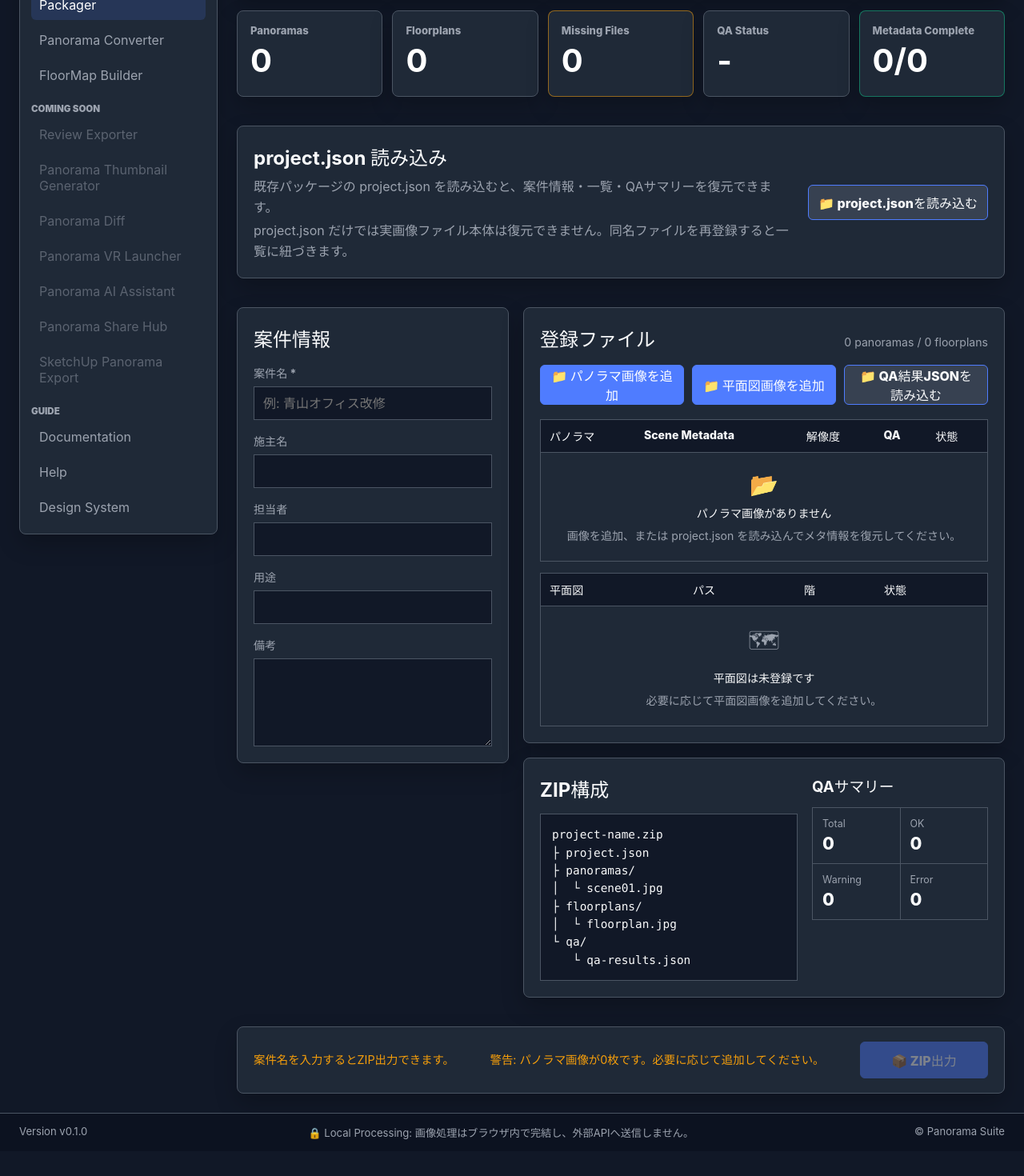
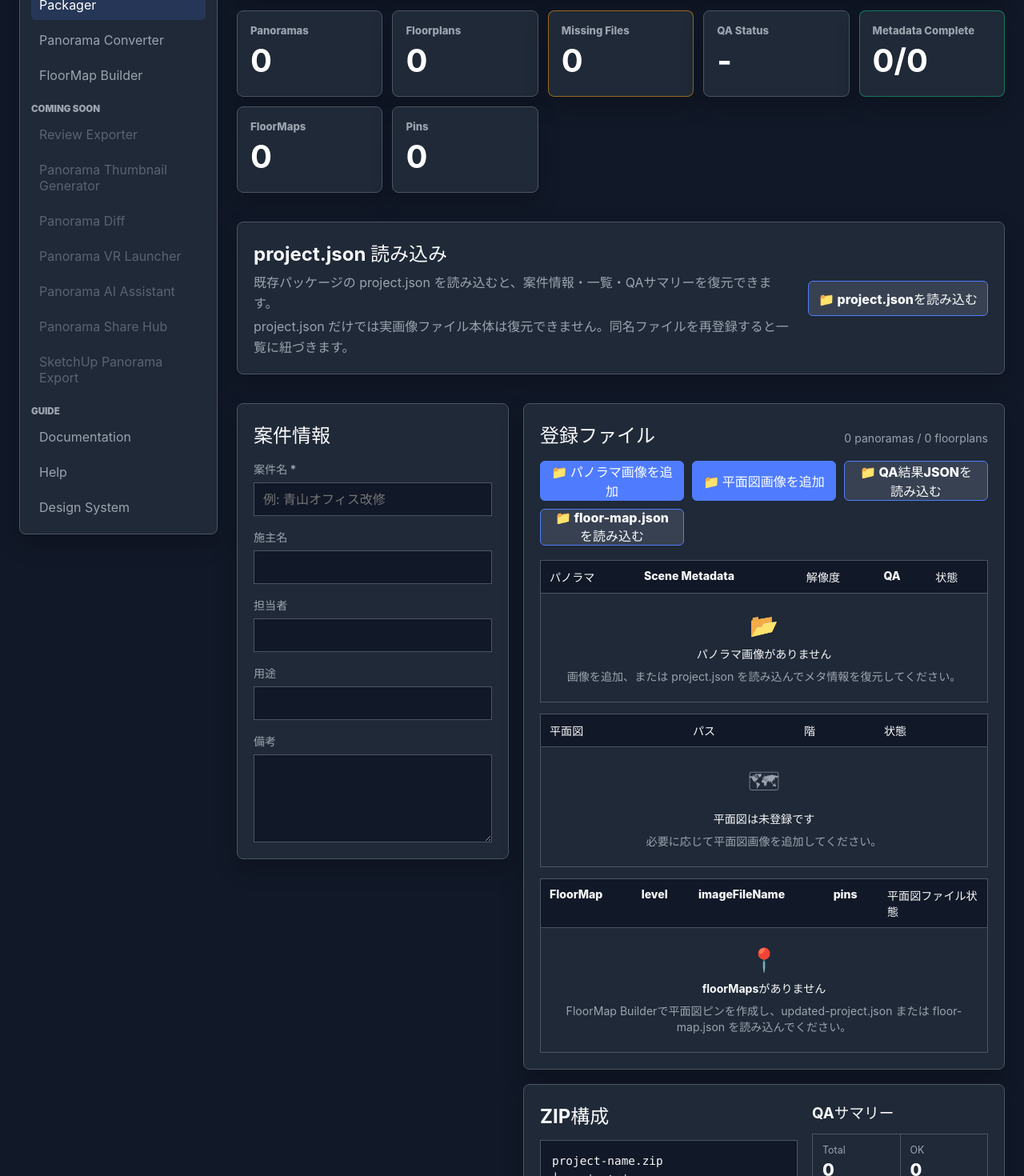
Before and after one commit to airesearchagl-art/Panorama-Suite, a React (Vite) app: page /packager in a window 1280 px wide. Shown: the part 380-1850 px from the top of the page at 80% size. Before the commit the page ends 1819 px from the top, so only its background shows below. Built offline with nearby package versions, Linux system fonts and the light colour scheme.

Commit message:
feat: package floor maps in Packager

```diff
--- a/src/pages/DocsPage.tsx
+++ b/src/pages/DocsPage.tsx
@@ -114,6 +114,19 @@ function DocsPage() {
         </article>
 
         <article className="infoPanel">
+          <p className="sectionKicker">Packager v0.3</p>
+          <h2>floorMapsをZIPに同梱する</h2>
+          <ol className="docList">
+            <li>FloorMap Builderで `updated-project.json` を書き出す。</li>
+            <li>Packagerの project.json 読み込みから `updated-project.json` を読み込む。</li>
+            <li>`floor-map.json` だけを反映したい場合は、Packagerの `floor-map.jsonを読み込む` から読み込む。</li>
+            <li>floorMaps一覧で平面図名、階、ピン数、平面図ファイル状態を確認する。</li>
+            <li>不足平面図画像がある場合は、同名の平面図実ファイルを再登録する。</li>
+            <li>ZIP出力すると `project.json` と `floor-maps/floor-map.json` にfloorMapsが保存される。</li>
+          </ol>
+        </article>
+
+        <article className="infoPanel">
           <p className="sectionKicker">External Tools</p>
           <h2>既存外部ツール</h2>
           <ul className="docList">
--- a/src/pages/HelpPage.tsx
+++ b/src/pages/HelpPage.tsx
@@ -73,6 +73,26 @@ function HelpPage() {
         </article>
 
         <article className="infoPanel">
+          <h2>PackagerでfloorMapsが表示されない場合</h2>
+          <p>読み込んだproject.jsonに `floorMaps` が含まれているか確認してください。`floor-map.json` だけを持っている場合は、Packagerの `floor-map.jsonを読み込む` から読み込んでください。</p>
+        </article>
+
+        <article className="infoPanel">
+          <h2>floor-map.jsonが読み込めない場合</h2>
+          <p>`floorMaps` 配列を含むJSONか確認してください。FloorMap Builderの `floor-map.json` 出力を使うのが基本です。</p>
+        </article>
+
+        <article className="infoPanel">
+          <h2>平面図画像が未登録と表示される場合</h2>
+          <p>`floorMaps[].imageFileName` とPackagerに登録済みの平面図ファイル名が一致していません。同名の平面図画像を再登録してください。</p>
+        </article>
+
+        <article className="infoPanel">
+          <h2>ZIPに平面図画像が含まれない場合</h2>
+          <p>project.jsonやfloor-map.jsonには平面図のファイル名とパスだけが保存されます。画像本体はPackagerで実ファイルを登録した場合のみZIPの `floorplans/` に含まれます。</p>
+        </article>
+
+        <article className="infoPanel">
           <h2>ツールが表示されない場合</h2>
           <p>Portalのキーワード、カテゴリ、状態フィルタが有効になっている可能性があります。表示中件数を確認し、必要に応じてリセットしてください。</p>
         </article>
--- a/src/pages/ProjectPackagerPage.tsx
+++ b/src/pages/ProjectPackagerPage.tsx
@@ -44,6 +44,25 @@ type FloorplanEntry = {
   fileState: FileState;
 };
 
+type FloorMapPin = {
+  id: string;
+  panoramaId: string;
+  label: string;
+  x: number;
+  y: number;
+  direction: number;
+  note: string;
+};
+
+type FloorMapEntry = {
+  id: string;
+  name: string;
+  imageFileName: string;
+  imagePath: string;
+  level: string;
+  pins: FloorMapPin[];
+};
+
 type QaStatus = 'OK' | 'Warning' | 'Error' | '';
 
 type QaResultRow = {
@@ -77,6 +96,7 @@ type ProjectJson = {
   };
   panoramas: Array<Partial<PanoramaEntry>>;
   floorplans: Array<Partial<FloorplanEntry>>;
+  floorMaps?: Array<Partial<FloorMapEntry>>;
   qa?: {
     resultPath?: string;
     summary?: Partial<QaSummary>;
@@ -133,6 +153,32 @@ function normalizeSortOrder(value: number, fallback: number) {
   return Math.max(1, Math.round(value));
 }
 
+function normalizePercent(value: number) {
+  if (!Number.isFinite(value)) {
+    return 0;
+  }
+  return Math.min(100, Math.max(0, Math.round(value * 10) / 10));
+}
+
+function normalizeFloorMaps(floorMaps?: Array<Partial<FloorMapEntry>>): FloorMapEntry[] {
+  return (floorMaps ?? []).map((floorMap, index) => ({
+    id: String(floorMap.id ?? `floor-map-${String(index + 1).padStart(2, '0')}`),
+    name: String(floorMap.name ?? `Floor Map ${index + 1}`),
+    imageFileName: String(floorMap.imageFileName ?? ''),
+    imagePath: String(floorMap.imagePath ?? (floorMap.imageFileName ? `floorplans/${floorMap.imageFileName}` : '')),
+    level: String(floorMap.level ?? ''),
+    pins: (floorMap.pins ?? []).map((pin, pinIndex) => ({
+      id: String(pin.id ?? `pin-${String(pinIndex + 1).padStart(3, '0')}`),
+      panoramaId: String(pin.panoramaId ?? ''),
+      label: String(pin.label ?? ''),
+      x: normalizePercent(Number(pin.x ?? 0)),
+      y: normalizePercent(Number(pin.y ?? 0)),
+      direction: normalizeDirection(Number(pin.direction ?? 0)),
+      note: String(pin.note ?? ''),
+    })),
+  }));
+}
+
 function validateProjectJson(value: unknown): ProjectJson {
   const candidate = value as Partial<ProjectJson>;
 
@@ -157,6 +203,16 @@ function validateProjectJson(value: unknown): ProjectJson {
   }
 
   return candidate as ProjectJson;
+}
+
+function validateFloorMapJson(value: unknown): FloorMapEntry[] {
+  const candidate = value as { floorMaps?: Array<Partial<FloorMapEntry>> };
+
+  if (!candidate || typeof candidate !== 'object' || !Array.isArray(candidate.floorMaps)) {
+    throw new Error('floor-map.json は floorMaps 配列を含む必要があります。');
+  }
+
+  return normalizeFloorMaps(candidate.floorMaps);
 }
 
 function loadImageMeta(file: File): Promise<{ width: number; height: number }> {
@@ -238,6 +294,7 @@ function ProjectPackagerPage() {
   });
   const [panoramas, setPanoramas] = useState<PanoramaEntry[]>([]);
   const [floorplans, setFloorplans] = useState<FloorplanEntry[]>([]);
+  const [floorMaps, setFloorMaps] = useState<FloorMapEntry[]>([]);
   const [qaRows, setQaRows] = useState<QaResultRow[]>([]);
   const [qaSummary, setQaSummary] = useState<QaSummary>(emptyQaSummary);
   const [qaFile, setQaFile] = useState<File | null>(null);
@@ -249,6 +306,10 @@ function ProjectPackagerPage() {
   const qaByFileName = useMemo(() => new Map(qaRows.map((row) => [row.fileName, row.status ?? ''])), [qaRows]);
   const missingPanoramas = panoramas.filter((panorama) => !panorama.file);
   const missingFloorplans = floorplans.filter((floorplan) => !floorplan.file);
+  const floorMapPinCount = floorMaps.reduce((total, floorMap) => total + floorMap.pins.length, 0);
+  const missingFloorMapImages = floorMaps.filter(
+    (floorMap) => floorMap.imageFileName && !floorplans.some((floorplan) => floorplan.fileName === floorMap.imageFileName && floorplan.file),
+  );
   const metadataComplete = panoramas.filter((panorama) => panorama.locationName.trim().length > 0).length;
   const sortedPanoramas = useMemo(
     () => [...panoramas].sort((a, b) => a.sortOrder - b.sortOrder || a.fileName.localeCompare(b.fileName)),
@@ -467,6 +528,7 @@ function ProjectPackagerPage() {
           fileState: 'ファイル未再登録',
         })),
       );
+      setFloorMaps(normalizeFloorMaps(parsed.floorMaps));
       setQaRows([]);
       setQaSummary(importedSummary);
       setQaFile(null);
@@ -483,6 +545,29 @@ function ProjectPackagerPage() {
     } catch (error) {
       setMessages([error instanceof Error ? error.message : 'project.json を読み込めません。']);
       notify('project.jsonの読み込みに失敗しました', 'error');
+    }
+  };
+
+  const importFloorMapJson = async (fileList: FileList | null) => {
+    const file = fileList?.[0];
+    if (!file) {
+      return;
+    }
+
+    if (getExtension(file.name) !== 'json') {
+      setMessages([`${file.name}: floor-map.json を指定してください。`]);
+      notify('floor-map.jsonの読み込みに失敗しました', 'error');
+      return;
+    }
+
+    try {
+      const nextFloorMaps = validateFloorMapJson(JSON.parse(await file.text()) as unknown);
+      setFloorMaps(nextFloorMaps);
+      setMessages([`${file.name}: floorMaps を読み込みました。既存のfloorMapsは上書きされました。`]);
+      notify('floor-map.jsonを読み込みました', 'success');
+    } catch (error) {
+      setMessages([error instanceof Error ? error.message : 'floor-map.json を読み込めません。']);
+      notify('floor-map.jsonの読み込みに失敗しました', 'error');
     }
   };
 
@@ -526,6 +611,7 @@ function ProjectPackagerPage() {
         resultPath: qaFile ? `qa/${qaFile.name}` : qaResultPath,
         summary: qaSummary,
       },
+      floorMaps,
     };
   };
 
@@ -544,6 +630,9 @@ function ProjectPackagerPage() {
         ? [`未再登録の平面図 ${missingFloorplans.length} 件は project.json に残りますが、ZIP内に実ファイルは含まれません。`]
         : []),
       ...(!qaFile && qaResultPath ? ['QA結果JSONの実ファイルが未再登録のため、qaフォルダには含まれません。'] : []),
+      ...(missingFloorMapImages.length > 0
+        ? [`floorMapsに紐づく平面図画像 ${missingFloorMapImages.length} 件の実ファイルが未登録です。ZIPに画像本体が含まれない可能性があります。`]
+        : []),
     ];
     const zip = new JSZip();
     zip.file('project.json', JSON.stringify(buildProjectJson(), null, 2));
@@ -567,22 +656,30 @@ function ProjectPackagerPage() {
       qaFolder?.file(qaFile.name, qaFile);
     }
 
+    if (floorMaps.length > 0) {
+      zip.folder('floor-maps')?.file('floor-map.json', JSON.stringify({ floorMaps }, null, 2));
+    }
+
     const blob = await zip.generateAsync({ type: 'blob' });
     downloadBlob(blob, `${safeProjectName || 'panorama-project'}.zip`);
     setMessages(warnings.length > 0 ? warnings : ['ZIPを書き出しました。']);
     setIsPackaging(false);
-    if (warnings.length > 0) {
+    if (floorMaps.length === 0) {
+      notify('floorMapsは空の状態でZIPを書き出しました', 'info');
+    } else if (missingFloorMapImages.length > 0) {
+      notify('floorMapsに不足している平面図画像があります', 'warning');
+    } else if (warnings.length > 0) {
       notify('未再登録ファイルがあります。ZIPには実ファイルは含まれません', 'warning');
     } else {
-      notify('ZIPを書き出しました', 'success');
+      notify('floorMapsを含めてZIPを書き出しました', 'success');
     }
   };
 
   return (
-    <AppFrame toolName="Project Packager" status="v0.2">
+    <AppFrame toolName="Project Packager" status="v0.3">
       <section className="qaHero workspaceHero" aria-labelledby="packager-title">
         <div>
-          <p className="eyebrow">Panorama Project Packager v0.2</p>
+          <p className="eyebrow">Panorama Project Packager v0.3</p>
           <h1 id="packager-title">案件単位のZIPパッケージ作成</h1>
           <p className="lead">
             project.json の再読み込み、案件情報の再編集、実ファイルの再登録に対応しました。
@@ -596,6 +693,8 @@ function ProjectPackagerPage() {
         <article className="metricCard warningMetric"><span>Missing Files</span><strong>{missingPanoramas.length + missingFloorplans.length}</strong></article>
         <article className="metricCard"><span>QA Status</span><strong>{qaSummary.total > 0 ? `${qaSummary.ok}/${qaSummary.total}` : '-'}</strong></article>
         <article className="metricCard successMetric"><span>Metadata Complete</span><strong>{metadataComplete}/{panoramas.length}</strong></article>
+        <article className="metricCard"><span>FloorMaps</span><strong>{floorMaps.length}</strong></article>
+        <article className="metricCard"><span>Pins</span><strong>{floorMapPinCount}</strong></article>
       </section>
 
       <section className="importPanel" aria-labelledby="import-title">
@@ -697,6 +796,17 @@ function ProjectPackagerPage() {
                   }}
                 />
               </label>
+              <label className="fileUploadButton secondaryUpload">
+                📁 floor-map.jsonを読み込む
+                <input
+                  type="file"
+                  accept=".json,application/json"
+                  onChange={(event) => {
+                    void importFloorMapJson(event.target.files);
+                    event.currentTarget.value = '';
+                  }}
+                />
+              </label>
             </div>
 
             {messages.length > 0 ? (
@@ -707,10 +817,10 @@ function ProjectPackagerPage() {
               </ul>
             ) : null}
 
-            {(missingPanoramas.length > 0 || missingFloorplans.length > 0) ? (
+            {(missingPanoramas.length > 0 || missingFloorplans.length > 0 || missingFloorMapImages.length > 0) ? (
               <div className="missingNotice">
                 <strong>実ファイル再登録が必要です。</strong>
-                <span>未再登録の項目は project.json には残りますが、ZIP内に実ファイルは含まれません。</span>
+                <span>未再登録の項目は project.json / floorMaps には残りますが、ZIP内に実ファイルは含まれません。</span>
               </div>
             ) : null}
 
@@ -853,6 +963,54 @@ function ProjectPackagerPage() {
                   )}
                 </tbody>
               </table>
+
+              <table className="compactTable">
+                <thead>
+                  <tr>
+                    <th>FloorMap</th>
+                    <th>level</th>
+                    <th>imageFileName</th>
+                    <th>pins</th>
+                    <th>平面図ファイル状態</th>
+                  </tr>
+                </thead>
+                <tbody>
+                  {floorMaps.length === 0 ? (
+                    <tr>
+                      <td colSpan={5}>
+                        <div className="emptyState smallEmpty">
+                          <span>📍</span>
+                          <strong>floorMapsがありません</strong>
+                          <p>FloorMap Builderで平面図ピンを作成し、updated-project.json または floor-map.json を読み込んでください。</p>
+                        </div>
+                      </td>
+                    </tr>
+                  ) : (
+                    floorMaps.map((floorMap) => {
+                      const matchedFloorplan = floorplans.find((floorplan) => floorplan.fileName === floorMap.imageFileName);
+                      const hasRealFile = Boolean(matchedFloorplan?.file);
+                      return (
+                        <tr key={floorMap.id}>
+                          <td>
+                            <div className="sceneIdentity">
+                              <strong>{floorMap.name}</strong>
+                              <span>{floorMap.id}</span>
+                            </div>
+                          </td>
+                          <td>{floorMap.level || '-'}</td>
+                          <td>{floorMap.imageFileName || '-'}</td>
+                          <td>{floorMap.pins.length}</td>
+                          <td>
+                            <span className={hasRealFile ? 'fileStateReady' : 'fileStateMissing'}>
+                              {hasRealFile ? '実ファイル登録済み' : '実ファイル未登録'}
+                            </span>
+                          </td>
+                        </tr>
+                      );
+                    })
+                  )}
+                </tbody>
+              </table>
             </div>
           </section>
 
@@ -865,8 +1023,10 @@ function ProjectPackagerPage() {
 │  └ ${panoramas.find((panorama) => panorama.file)?.fileName ?? 'scene01.jpg'}
 ├ floorplans/
 │  └ ${floorplans.find((floorplan) => floorplan.file)?.fileName ?? 'floorplan.jpg'}
-└ qa/
-   └ ${qaFile ? qaFile.name : 'qa-results.json'}`}</pre>
+├ qa/
+│  └ ${qaFile ? qaFile.name : 'qa-results.json'}
+└ floor-maps/
+   └ ${floorMaps.length > 0 ? 'floor-map.json' : '(floorMapsなしの場合は省略)'}`}</pre>
             </div>
             <div className="qaSummaryInline">
               <h3>QAサマリー</h3>
@@ -885,6 +1045,7 @@ function ProjectPackagerPage() {
         {form.projectName.trim().length === 0 ? <p>案件名を入力するとZIP出力できます。</p> : null}
         {panoramas.length === 0 ? <p>警告: パノラマ画像が0枚です。必要に応じて追加してください。</p> : null}
         {(missingPanoramas.length > 0 || missingFloorplans.length > 0) ? <p>警告: 未再登録ファイルはZIPに含まれません。</p> : null}
+        {missingFloorMapImages.length > 0 ? <p>警告: floorMapsに紐づく平面図画像の実ファイルが未登録です。</p> : null}
         <button type="button" onClick={() => void exportZip()} disabled={!canExport}>
           {isPackaging ? '📦 ZIP生成中' : '📦 ZIP出力'}
         </button>
```
Also changed, not shown: 1 other file (tests, documents, lock files or other folders).
